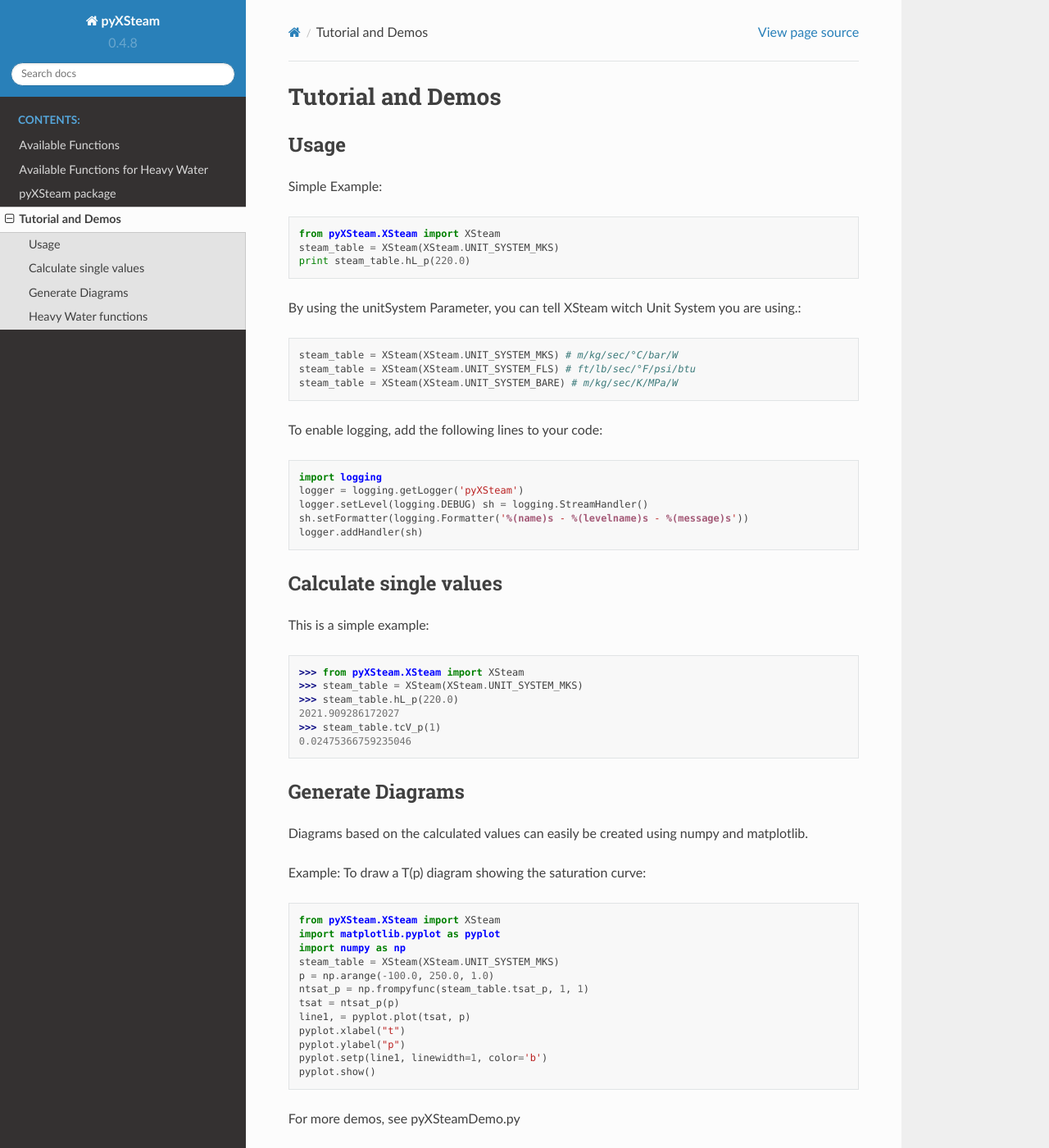
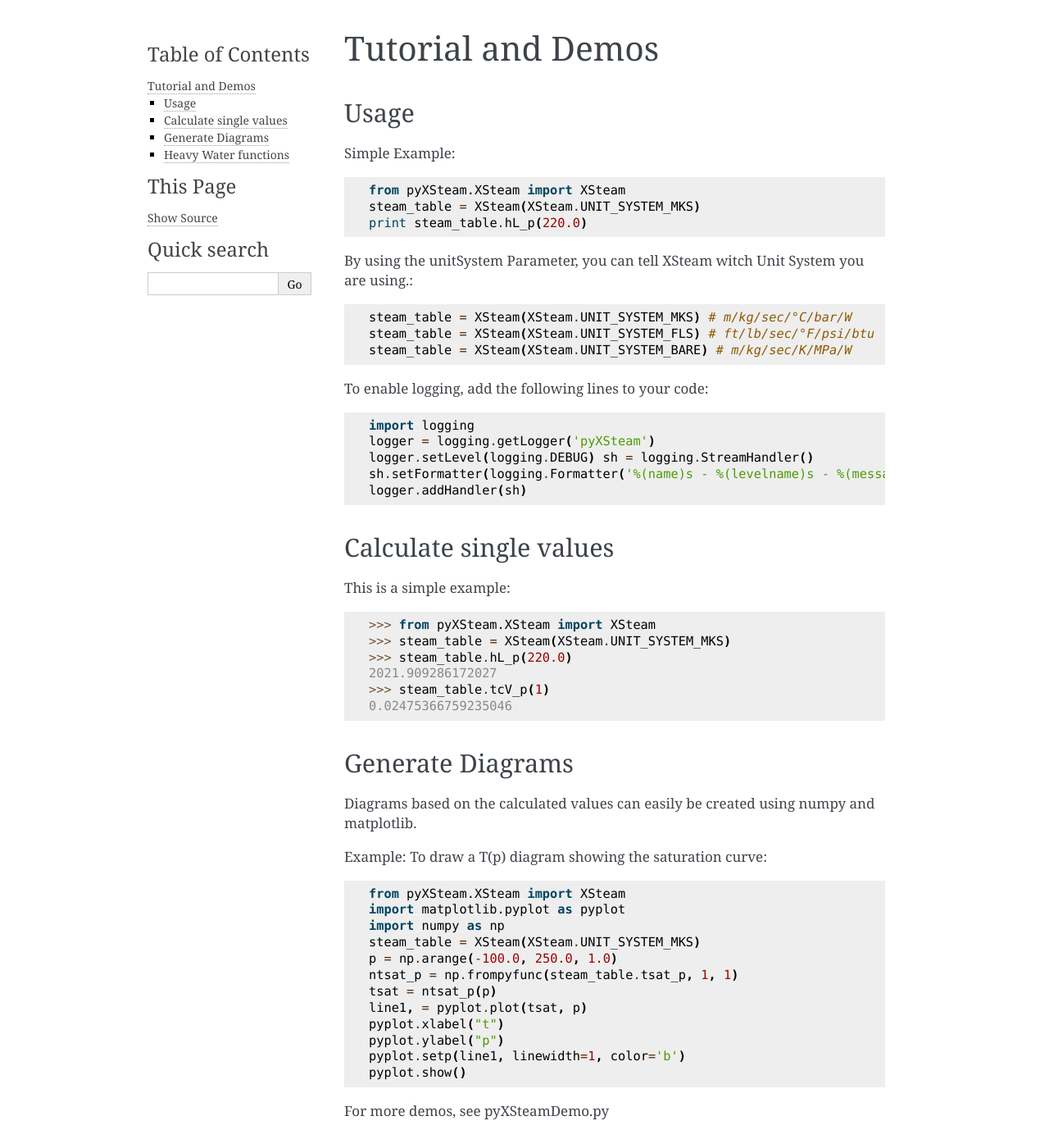
Before and after one commit to drunsinn/pyXSteam, a Sphinx documentation site: the page built from docs/source/pyXSteamDemo.rst, in a window 1280 px wide and 1400 px high. Shown: the whole window at 82% size. Built offline with Sphinx 7.4.7, drawn with Linux system fonts in a browser that asks for light colours; some of the changed lines change nothing that is shown; some of the changed text lies outside the part shown.

Commit message:
add sphinx autodoc typehints to config

```diff
--- a/docs/source/conf.py
+++ b/docs/source/conf.py
@@ -42,6 +42,7 @@
 extensions = [
     "sphinx.ext.autodoc",
     "sphinx.ext.githubpages",
+    "sphinx_autodoc_typehints",
 ]
 
 # Add any paths that contain templates here, relative to this directory.
@@ -77,8 +78,8 @@
 # The theme to use for HTML and HTML Help pages.  See the documentation for
 # a list of builtin themes.
 #
-# html_theme = 'alabaster'
-html_theme = "sphinx_rtd_theme"
+html_theme = 'alabaster'
+# html_theme = "sphinx_rtd_theme"
 
 # Theme options are theme-specific and customize the look and feel of a theme
 # further.  For a list of options available for each theme, see the
@@ -183,3 +184,8 @@
 
 
 # -- Extension configuration -------------------------------------------------
+
+set_type_checking_flag = True
+typehints_fully_qualified = True
+always_document_param_types = True
+typehints_document_rtype = True
```
